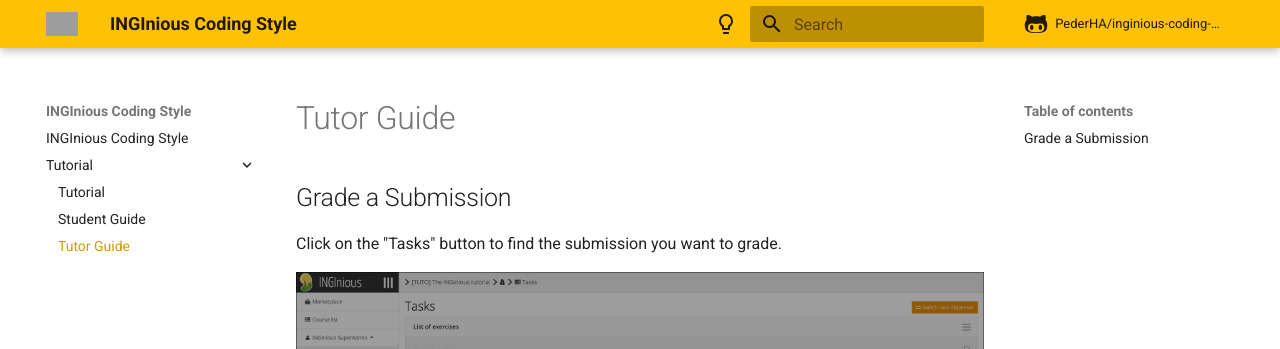
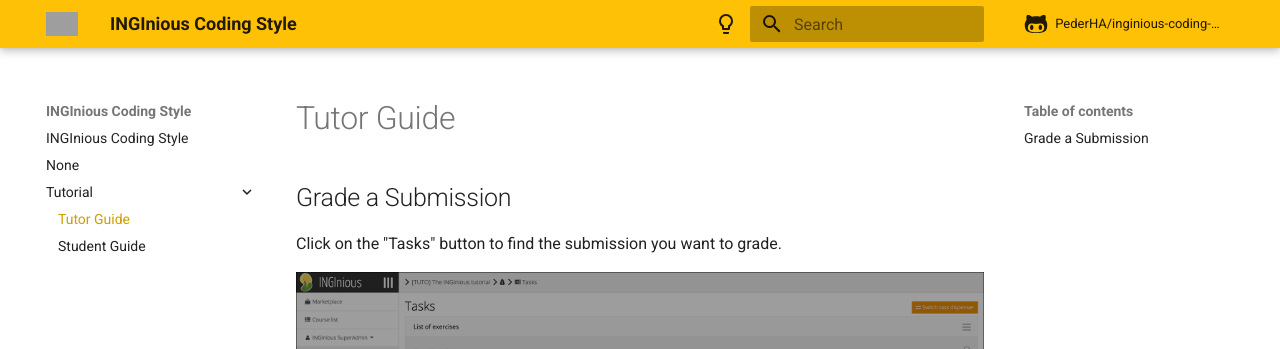
Before and after one commit to PederHA/inginious-coding-style, an MkDocs documentation site: the page built from docs/docs/tutorial/tutor-guide.md, in a window 1280 px wide. Shown: the top 349 px of the page. Built offline with MkDocs 1.6.1 and Material for MkDocs 9.7.7, drawn with Linux system fonts in a browser that asks for light colours; comment, search, counter and statistics services are not loaded; grey boxes are pictures that could not be loaded.

Commit message:
Update mkdocs config

```diff
--- a/docs/mkdocs.yml
+++ b/docs/mkdocs.yml
@@ -27,15 +27,20 @@ theme:
 repo_name: PederHA/inginious-coding-style
 repo_url: https://github.com/PederHA/inginious-coding-style
 edit_uri: ''
+# plugins:
+# - search
 nav:
 - INGInious Coding Style: index.md
+- configuration.md
 - Tutorial:
-  - tutorial/index.md
+  - tutorial/tutor-guide.md
   - tutorial/student-guide.md
-  - tutorial/tutor-guide.md
 markdown_extensions:
 - toc:
     permalink: true
+- markdown.extensions.codehilite:
+    guess_lang: false
 - markdown_include.include:
     base_path: docs
 - admonition
+- codehilite
```
